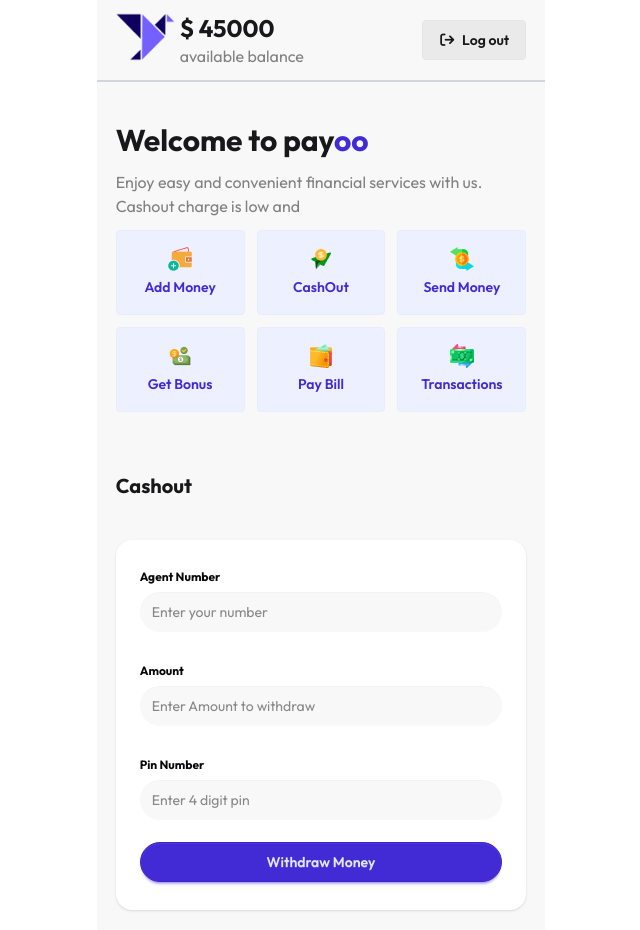
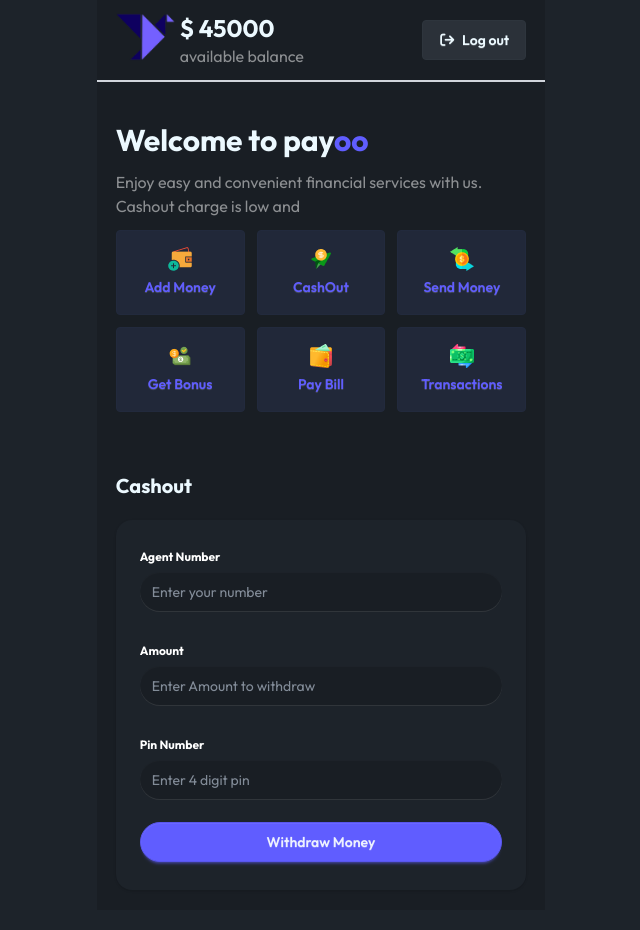
Before and after one commit to mahmudul194/Payoo, a plain HTML site: page home.html in a window 1280 px wide. Shown: the whole page, without its empty margins (319-959 px from the left). Drawn offline with nearby package versions, Linux system fonts and the light colour scheme.

Commit message:
updated the ui

```diff
--- a/home.html
+++ b/home.html
@@ -1,5 +1,5 @@
 <!DOCTYPE html>
-<html lang="en">
+<html data-theme="dark" lang="en">
 <head>
     <meta charset="UTF-8">
     <meta name="viewport" content="width=device-width, initial-scale=1.0">
@@ -7,6 +7,7 @@
     <!-- Tailwind styles -->
     <link href="https://cdn.jsdelivr.net/npm/daisyui@5" rel="stylesheet" type="text/css" />
     <script src="https://cdn.jsdelivr.net/npm/@tailwindcss/browser@4"></script>
+    <link href="https://cdn.jsdelivr.net/npm/daisyui@5/themes.css" rel="stylesheet" type="text/css" />
 
     <!-- fonts -->
     <link rel="preconnect" href="https://fonts.googleapis.com">
@@ -33,7 +34,7 @@
                 </div>
                 <div class="balance-info">
                     <h2 class="text-2xl font-bold">$ <span id="balance">45000</span></h2>
-                    <p class="text-neutral/50">available balance</p>
+                    <p class="text-white/50">available balance</p>
                 </div>
             </div>
             <div class="right">
@@ -43,7 +44,7 @@
     </header>
     <section class="w-11/12 mx-auto py-10 space-y-3">
         <h2 class="text-3xl font-bold">Welcome to pay<span class="text-primary">oo</span></h2>
-        <p class="text-neutral/50">Enjoy easy and convenient financial services with us. Cashout charge is low and </p>
+        <p class="text-white/50">Enjoy easy and convenient financial services with us. Cashout charge is low and </p>
 
         <div class="buttons grid grid-cols-3 gap-3">
             <button class="btn flex-col h-full py-4 btn-primary btn-soft">
@@ -75,17 +76,17 @@
 
     <section id="cashout" class="w-11/12 mx-auto py-5">
         <h2 class="text-xl font-bold">Cashout</h2>
-            <div class="form pt-10">
+            <div class="form pt-5">
         <div class="card bg-base-100 w-full shadow rounded-2xl">
       <div class="card-body">
         <fieldset class="fieldset">
-          <label class="label text-neutral font-bold">Agent Number</label>
+          <label class="label text-white font-bold">Agent Number</label>
           <input id="cashout-agent" maxlength="11" minlength="11" type="tel" class="input w-full rounded-full border-none bg-base-200" placeholder="Enter your number" required/>
           <br>
-           <label class="label text-neutral font-bold">Amount</label>
+           <label class="label text-white font-bold">Amount</label>
           <input id="cashout-amount" type="number" min="100" max="50000" class="input w-full rounded-full border-none bg-base-200" placeholder="Enter Amount to withdraw" required/>
           <br>
-          <label class="label text-neutral font-bold">Pin Number</label>
+          <label class="label text-white font-bold">Pin Number</label>
           <input id="cashout-pin" type="password" class="input w-full bg-base-200 border-none rounded-full" placeholder="Enter 4 digit pin" required/>
           <button id="cashout-btn" class="btn mx-auto btn-primary w-full rounded-full mt-4">Withdraw Money</button>
         </fieldset>
```
Also changed, not shown: index.html (+4 -3 lines).
